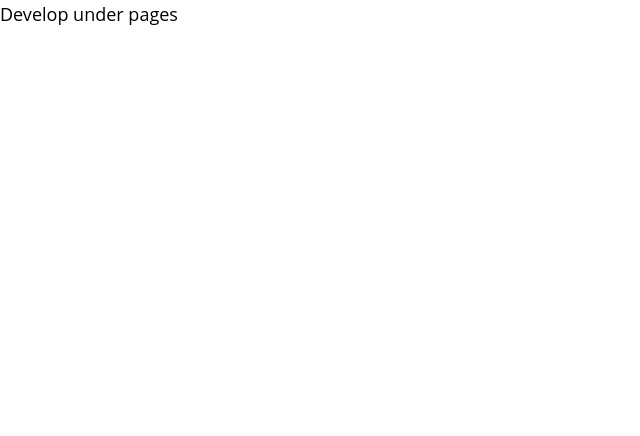
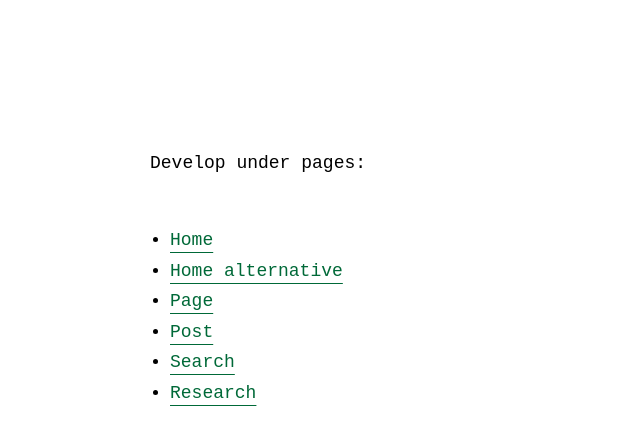
Before and after one commit to stirweb/blog, a website built with Vite: page index.html in a window 1280 px wide. Shown: the whole page, without its empty margins (0-640 px from the left). Built offline with nearby package versions, Linux system fonts and the light colour scheme; files whose address does not match are found by name.

Commit message:
Improve Index page to help with dev

```diff
--- a/index.html
+++ b/index.html
@@ -1,13 +1,40 @@
 <!DOCTYPE html>
 <html lang="en">
+
 <head>
   <meta charset="UTF-8" />
   <link rel="icon" type="image/svg+xml" href="favicon.svg" />
   <meta name="viewport" content="width=device-width, initial-scale=1.0" />
   <title>Index</title>
+
+  <style>
+    main {
+      margin: 150px;
+    }
+
+    h1,
+    li {
+      font-family: 'Courier New', Courier, monospace !important;
+    }
+  </style>
+
+
 </head>
+
 <body>
-    <p>Develop under pages</p>
+  <main>
+    <h1>Develop under pages:</h1>
+    <ul>
+      <li><a href="/pages/home.html">Home</a></li>
+      <li><a href="/pages/home-alt.html">Home alternative</a></li>
+      <li><a href="/pages/page.html">Page</a></li>
+      <li><a href="/pages/post.html">Post</a></li>
+      <li><a href="/pages/search.html">Search</a></li>
+      <li><a href="/pages/research.html">Research</a></li>
+    </ul>
+  </main>
+
   <script type="module" src="/main.js"></script>
 </body>
+
 </html>
```
Lines whose indentation alone changed are shown as unchanged.
